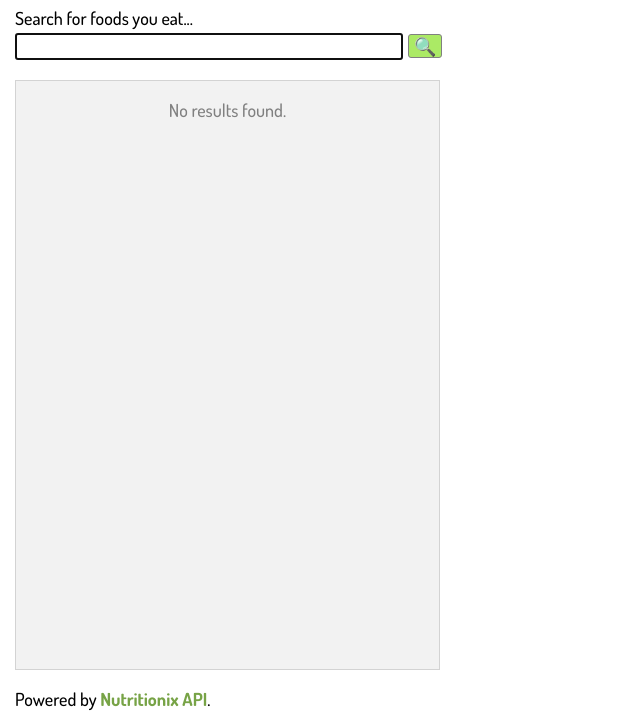
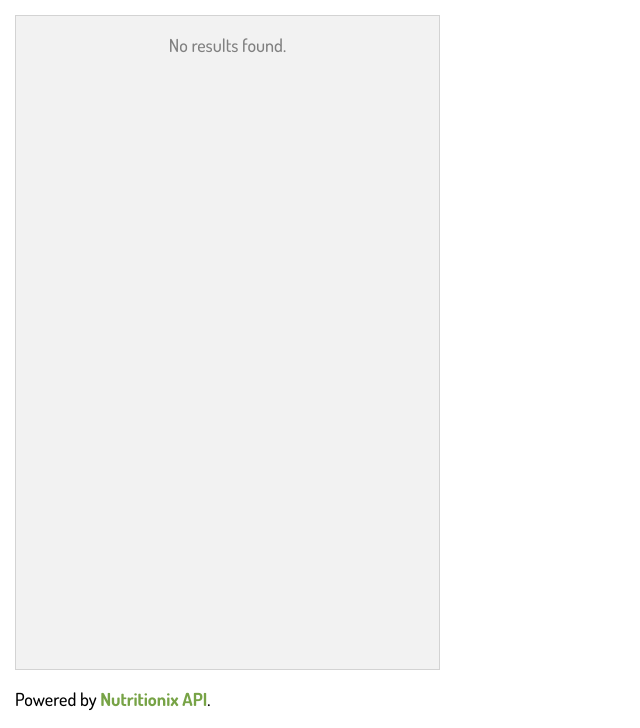
Before and after one commit to benwiley4000/calorie_tracker_backbone, a website: page index.html in a window 1280 px wide. Shown: the part 72-800 px from the top of the page, without its empty margins (0-640 px from the left). Drawn offline with Linux system fonts and the light colour scheme.

Commit message:
A few things commented out for clarity; will be back later.

```diff
--- a/index.html
+++ b/index.html
@@ -13,26 +13,26 @@
   </header>
   <main id="health-tracker-app">
     <div id="search" class="search">
-      <label for="searchbar" class="search-prompt">Search for foods you eat...</label>
+      <!--label for="searchbar" class="search-prompt">Search for foods you eat...</label>
       <div class="searchbar-wrapper">
         <input id="searchbar" class="searchbar" type="text" list="auto-results" autofocus>
         <div id="search-button" class="search-button"></div>
       </div>
-      <datalist id="auto-results">
+      <datalist id="auto-results"-->
         <!-- Options from Nutritionix autocomplete API will be loaded here. -->
         <!-- Looks like Safari can't support datalist.. so sad! :( Oh well. -->
         <!-- http://fcaniuse.com/#feat=datalist -->
-      </datalist>
+      <!--/datalist-->
       <div id="search-results" class="search-results">
         <!-- Results from Nutritionix search API will be loaded here. -->
       </div>
     </div>
     <div id="trackers" class="trackers">
-      <label for="searchbar" class="search-prompt">Search for foods you eat...</label>
+      <!--label for="searchbar1" class="search-prompt">Search for foods you eat...</label>
       <div class="searchbar-wrapper">
-        <input class="searchbar" type="text" list="auto-results" autofocus>
+        <input id="searchbar1" class="searchbar" type="text" list="auto-results" autofocus>
         <div class="search-button"></div>
-      </div>
+      </div-->
 
       <div id="tracker-list" class="tracker-list">
         <!-- Locally stored food trackers will be displayed here. -->
```
Also changed, not shown: src/js/app/app.js (line endings or trailing spaces).
